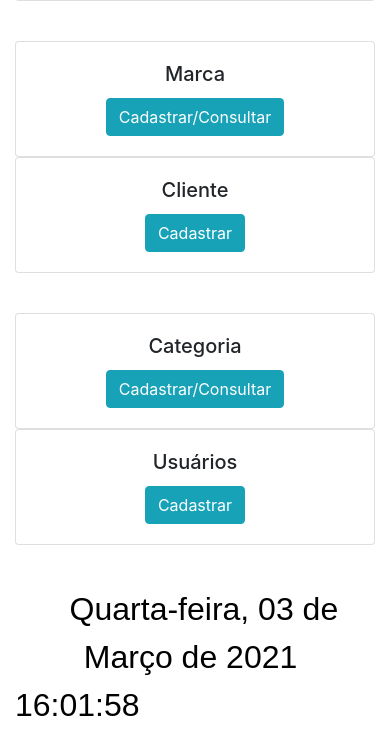
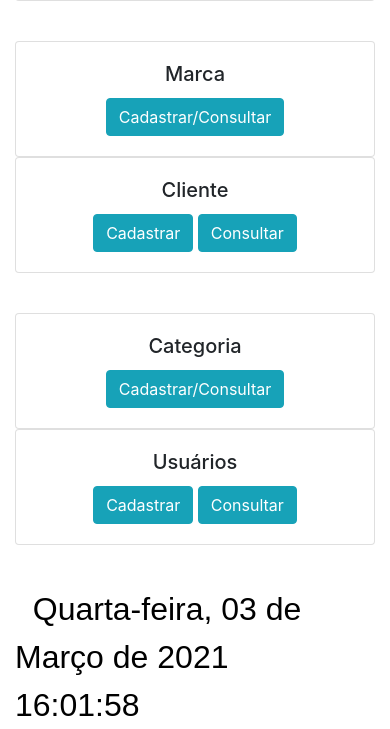
Before and after one commit to CarolAguera/projeto-concluso-de-curso-IFPr, a PHP site: page /Admin/IndexAdmin.php in a window 390 px wide. Shown: the part 681-1410 px from the top of the page. Run offline with PHP 8.4, Linux system fonts and the light colour scheme; a user stored in the database is signed in; some libraries are stand-ins or nearby versions.

Commit message:
ajustando

```diff
--- a/Admin/IndexAdmin.php
+++ b/Admin/IndexAdmin.php
@@ -27,16 +27,8 @@ if (!isset($_SESSION)) {
         }
 
         @media only screen and (max-width: 991.98px) {
-            .col{
+            .col {
                 flex-basis: auto;
-            }
-            .data {
-                text-align: center;
-            }
-
-            .hora {
-                text-align: center;
-
             }
         }
     </style>
@@ -85,6 +77,7 @@ if (!isset($_SESSION)) {
                     <div class="card-body text-center">
                         <h5 class="card-title">Cliente</h5>
                         <a href="NovoCliente.php" class="btn btn-info">Cadastrar</a>
+                        <a href="clientes.php" class="btn btn-info">Consultar</a>
                     </div>
                 </div>
             </div>
@@ -103,10 +96,14 @@ if (!isset($_SESSION)) {
                     <div class="card-body text-center">
                         <h5 class="card-title">Usuários</h5>
                         <a href="NovoUsuario.php" class="btn btn-info">Cadastrar</a>
+                        <a href="usuarios.php" class="btn btn-info">Consultar</a>
                     </div>
                 </div>
             </div>
         </div>
+        <!--<div class="row" style="margin-top: 10px;">
+            <iframe src="https://open.spotify.com/embed/playlist/6PXGjohvrsyrMIt7ZQMYIr" width="1122" height="400" frameborder="0" allowtransparency="true" allow="encrypted-media"></iframe>
+        </div>-->
     </div>
     <div id="dataHora" class="container" style=" margin-top: 40px; font-size: 32px; color: #000000; font-family: Arial, Helvetica, sans-serif; ">
         <div class="row">
```
Also changed, not shown: Admin/Estoque.php (+4 -7 lines).
